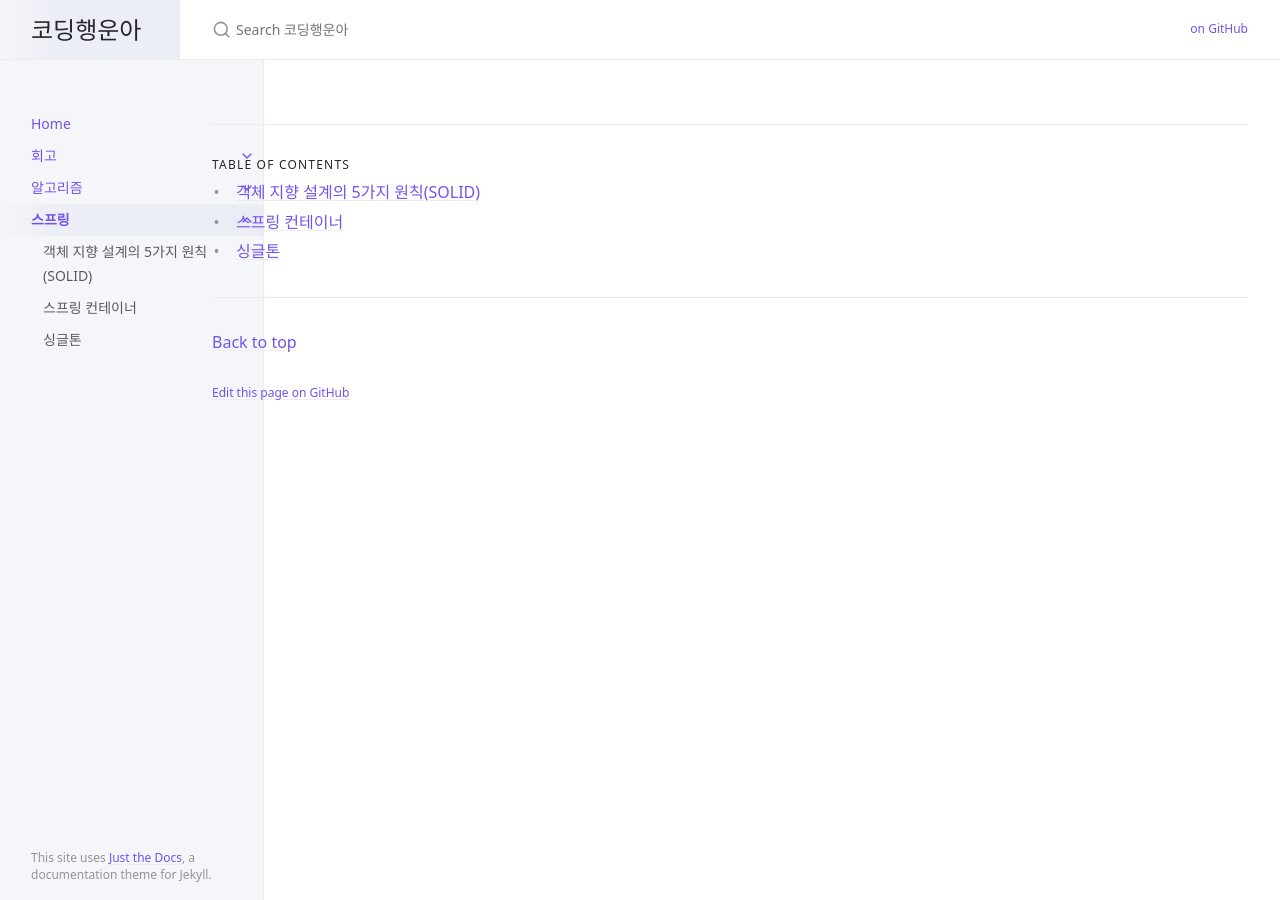
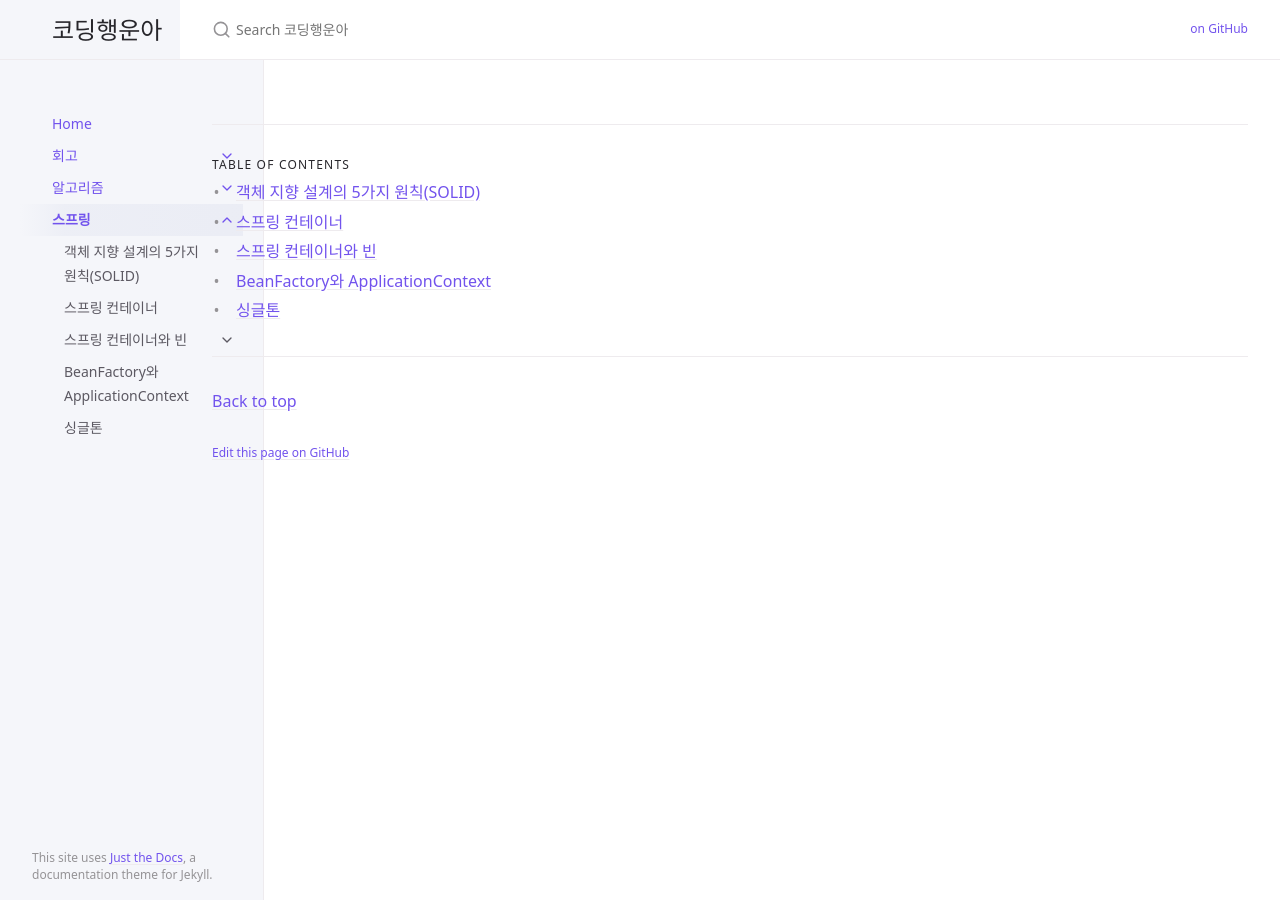
Before and after one commit to luckhunger/luckhunger-github.io, a Jekyll site: the page built from docs/springCoreBasic/springCoreBasic.md, in a window 1280 px wide. Built offline with Jekyll 4.4.1, drawn with Linux system fonts in a browser that asks for light colours.

Commit message:
사이드바 너비 수정

```diff
--- a/_sass/layout.scss
+++ b/_sass/layout.scss
@@ -77,7 +77,8 @@
   width: 100%;
 
   @include mq(lg) {
-    width: $nav-width;
+    padding: 20px;
+//     width: $nav-width;
   }
 }
 
--- /dev/null
+++ b/docs/springCoreBasic/BeanFactoryAndApplicationContext.md
@@ -0,0 +1,13 @@
+---
+layout: default
+title: BeanFactory와 ApplicationContext
+parent: 스프링
+nav_order: 4
+---
+
+## 목차
+{: .no_toc .text-beta }
+
+1. TOC
+{:toc .text-gamma}
+---
--- /dev/null
+++ b/docs/springCoreBasic/springContainerAndSpringBean.md
@@ -0,0 +1,14 @@
+---
+layout: default
+title: 스프링 컨테이너와 빈
+parent: 스프링
+has_children: true
+nav_order: 2
+---
+
+## 목차
+{: .no_toc .text-beta }
+
+1. TOC
+{:toc .text-gamma}
+---
```
